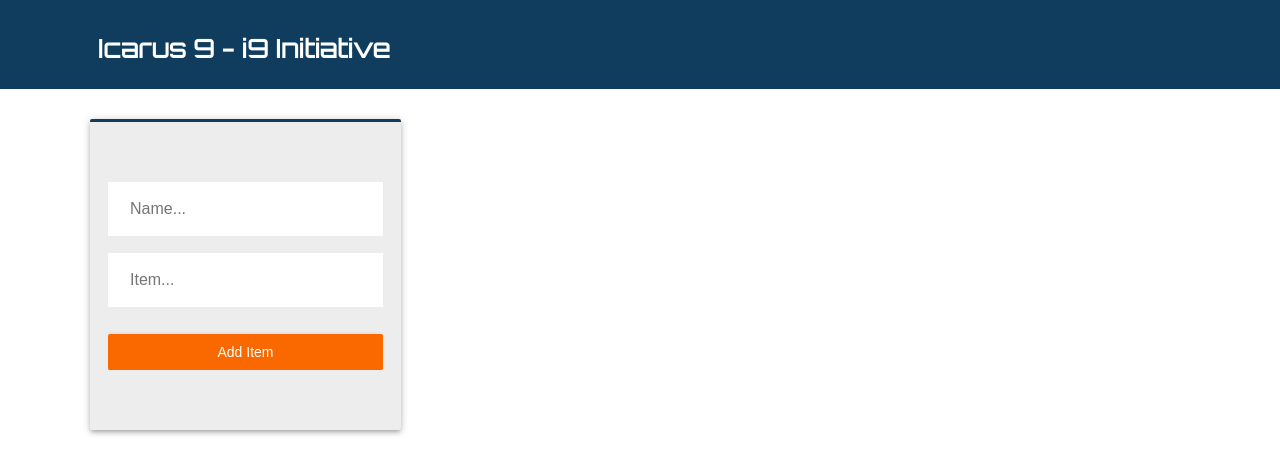
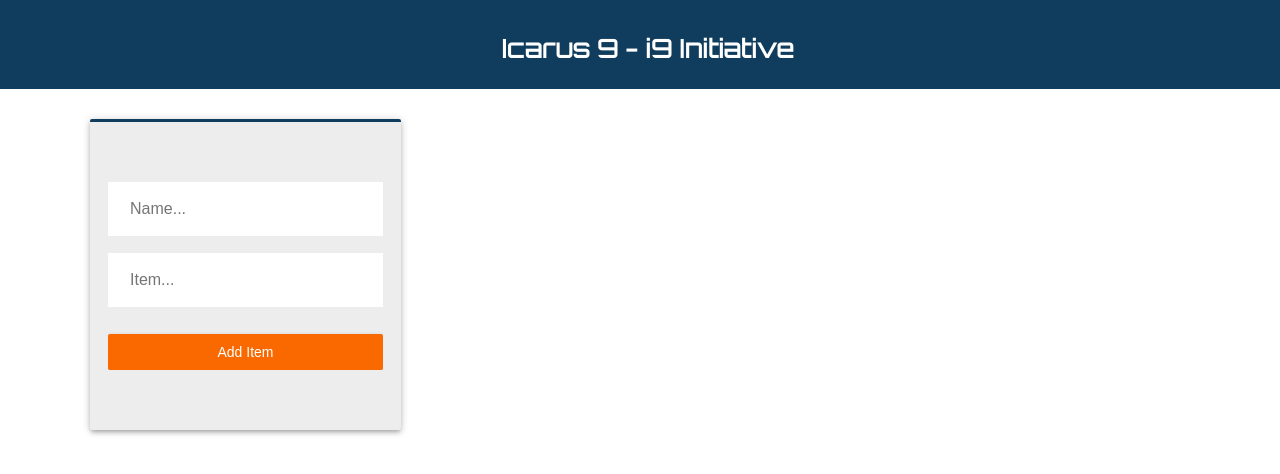
Before and after one commit to kenhoward/Icarus_9, a React (Create React App) app: page / in a window 1280 px wide. Shown: the top 474 px of the page. Built offline with nearby package versions, Linux system fonts and the light colour scheme.

Commit message:
updating css

```diff
--- a/src/App.css
+++ b/src/App.css
@@ -7,6 +7,7 @@ body {
     color: #fff;
     background-color: #103D5D;
     padding: 33px 0 25px 15px;
+    text-align: center;
   }
 
   header h1 {
@@ -31,6 +32,8 @@ body {
 
   .container {
     display: flex;
+    align-items: center;
+    justify-content: center;
     max-width: 1100px;
     margin: 0 auto;
     padding-top: 30px;
```
